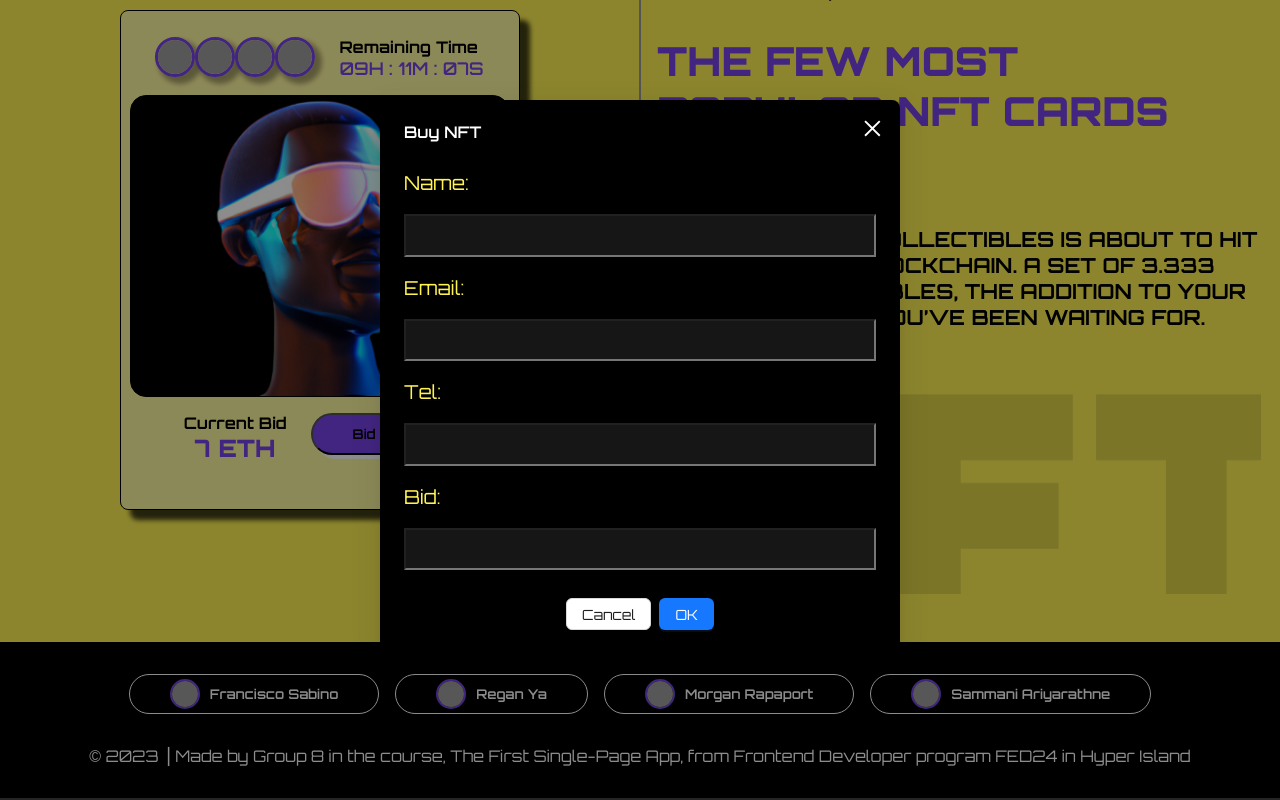
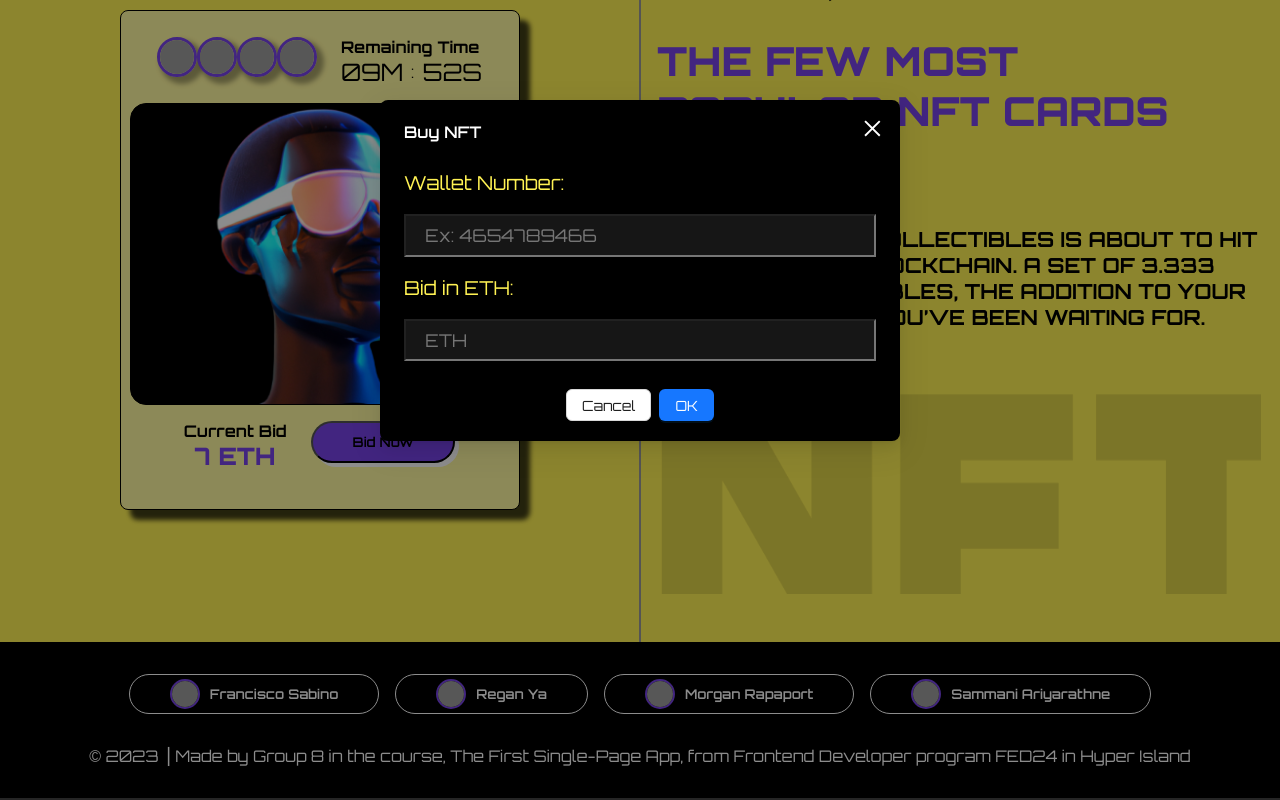
Before and after one commit to fdasabino/nextjs_group_8_app, a Next.js app: page / in a window 1280 px wide. Both pictures are taken after a click on the button "Bid Now". Shown: the part 1690-2490 px from the top of the page. Built offline with nearby package versions, Linux system fonts and the light colour scheme; grey boxes are pictures that could not be loaded.

Commit message:
added timer component

```diff
--- a/components/Card/Card.jsx
+++ b/components/Card/Card.jsx
@@ -1,9 +1,13 @@
 import Image from "next/image";
 import React from "react";
 import Button from "../Button/Button";
+import Timer from "../Timer/Timer";
 import { cardAvatars } from "/data.js";
 
 const Card = ({ showModal }) => {
+  const time = new Date();
+  time.setSeconds(time.getSeconds() + 600); //10min
+
   return (
     <div className="card_wrapper">
       <div className="card_header">
@@ -22,7 +26,7 @@ const Card = ({ showModal }) => {
         </div>
         <div className="card_info">
           <p>Remaining Time</p>
-          <p>09H : 11M : 07S </p>
+          <Timer expiryTimestamp={time} />
         </div>
       </div>
       <div className="card_main_img">
--- a/components/Marketplace/Marketplace.jsx
+++ b/components/Marketplace/Marketplace.jsx
@@ -46,14 +46,15 @@ const Marketplace = () => {
           okButtonProps={{ htmlType: "button" }}
         >
           <form action="">
-            <label htmlFor="Name">Name:</label>
-            <input type="text" />
-            <label htmlFor="Email">Email:</label>
-            <input type="text" />
-            <label htmlFor="Phone">Tel:</label>
-            <input type="text" />
-            <label htmlFor="Bid">Bid:</label>
-            <input type="number" min="0" />
+            <label htmlFor="Wallet Number">Wallet Number:</label>
+            <input
+              type="number"
+              min={0}
+              placeholder="Ex: 4654789466"
+              required
+            />
+            <label htmlFor="Bid">Bid in ETH:</label>
+            <input type="number" min={0} placeholder="ETH" required />
           </form>
         </Modal>
       </section>
--- /dev/null
+++ b/components/Timer/Timer.jsx
@@ -0,0 +1,26 @@
+import { useTimer } from "react-timer-hook";
+
+const Timer = ({ expiryTimestamp }) => {
+  const {
+    seconds,
+    minutes,
+    hours,
+    days,
+    isRunning,
+    start,
+    pause,
+    resume,
+    restart,
+  } = useTimer({
+    expiryTimestamp,
+    onExpire: () => console.warn("onExpire called"),
+  });
+
+  return (
+    <div className="timer">
+      <span>{`0${minutes}M`}</span>:<span>{`${seconds}S`}</span>
+    </div>
+  );
+};
+
+export default Timer;
--- a/package.json
+++ b/package.json
@@ -19,6 +19,7 @@
     "react-dom": "18.2.0",
     "react-responsive-carousel": "^3.2.23",
     "react-simple-typewriter": "^5.0.1",
+    "react-timer-hook": "^3.0.5",
     "sass": "^1.57.1"
   }
 }
--- a/pages/_app.jsx
+++ b/pages/_app.jsx
@@ -10,6 +10,7 @@ import "../styles/Gallery.scss";
 import "../styles/Card.scss";
 import "../styles/Marketplace.scss";
 import "../styles/Footer.scss";
+import "../styles/Timer.scss";
 
 export default function App({ Component, pageProps }) {
   return (
--- /dev/null
+++ b/styles/Timer.scss
@@ -0,0 +1,13 @@
+.timer {
+  width: 100%;
+  display: flex;
+  justify-content: center;
+  align-items: center;
+  gap: 0.5rem;
+  color: #000;
+
+  span {
+    font-size: 1.5rem;
+    color: #000;
+  }
+}
```
Also changed, not shown: 1 other file (tests, documents, lock files or other folders).
